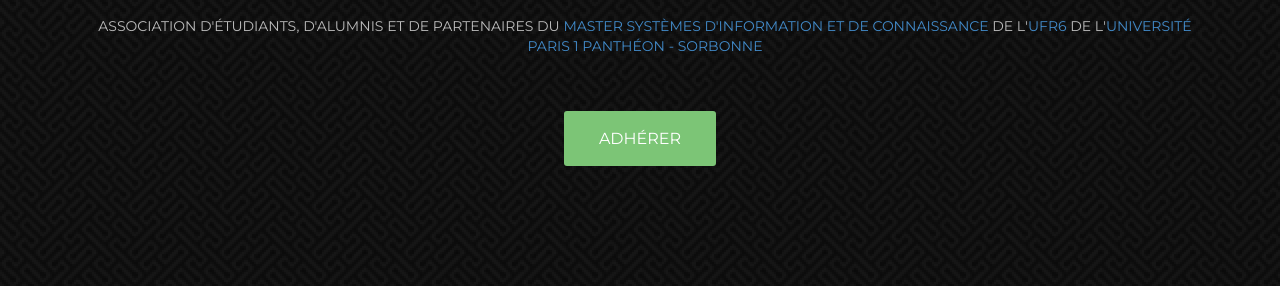
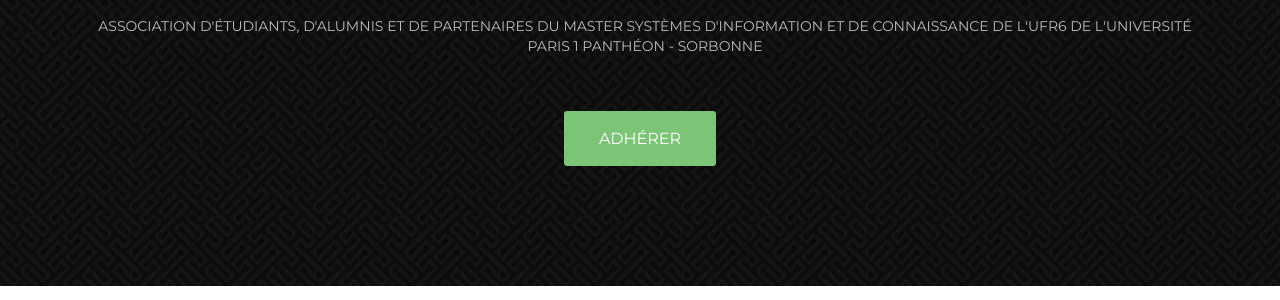
Before and after one commit to A2SIC/website, a plain HTML site: page index.html in a window 1280 px wide. Shown: the part 388-688 px from the top of the page. Drawn offline with nearby package versions, Linux system fonts and the light colour scheme.

Commit message:
suppression de la couleur bleu des lien entte

```diff
--- a/css/style.css
+++ b/css/style.css
@@ -114,6 +114,10 @@ p{
 	letter-spacing: -1px;
 	margin:0 0 22px 0 ;
 	color:#fff;
+}
+
+.header li a{
+color: #bcbcbc;
 }
 
 .we-create{
```
